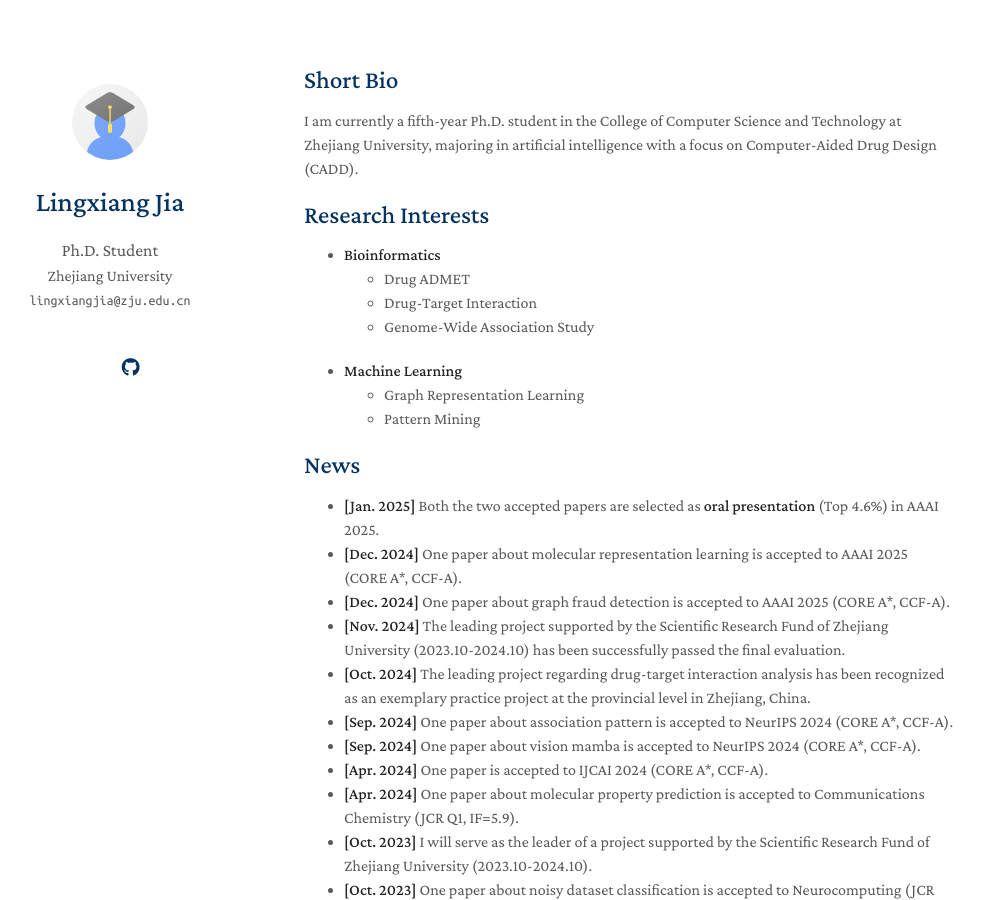
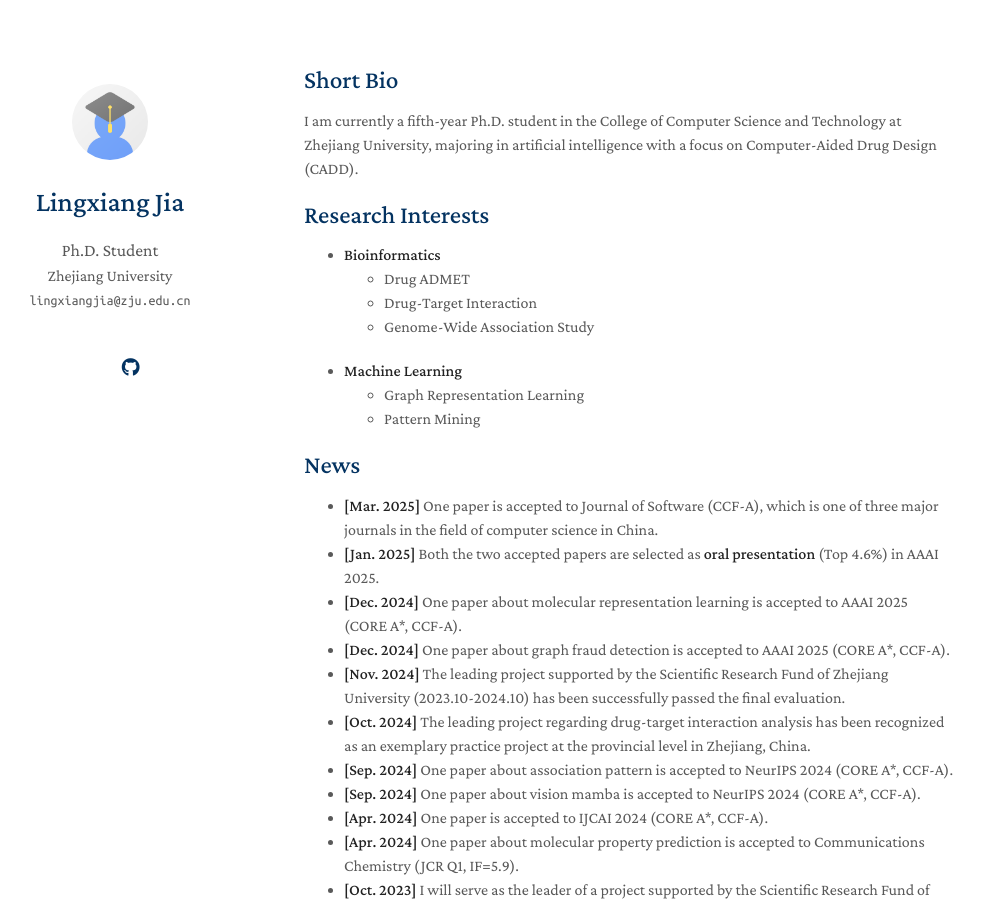
Before and after one commit to hry98kki/hry98kki.github.io, a Jekyll site: the page built from index.md, in a window 1280 px wide and 900 px high. Shown: the whole window, without its empty margins (166-1150 px from the left). Built offline with Jekyll 4.4.1, drawn with Linux system fonts in a browser that asks for light colours; nearby versions of some CDN libraries; a style sheet for code colours, icons or effects is not loaded; our own code applies the rules of GitHub Pages for plain Markdown files.

Commit message:
Update index.md

```diff
--- a/index.md
+++ b/index.md
@@ -17,7 +17,7 @@ I am currently a fifth-year Ph.D. student in the College of Computer Science and
     - Pattern Mining
 
 ## News
-
+- **[Mar. 2025]** One paper is accepted to Journal of Software (CCF-A), which is one of three major journals in the field of computer science in China.
 - **[Jan. 2025]** Both the two accepted papers are selected as **oral presentation** (Top 4.6%) in AAAI 2025.
 - **[Dec. 2024]** One paper about molecular representation learning is accepted to AAAI 2025 (CORE A*, CCF-A).
 - **[Dec. 2024]** One paper about graph fraud detection is accepted to AAAI 2025 (CORE A*, CCF-A).
```
